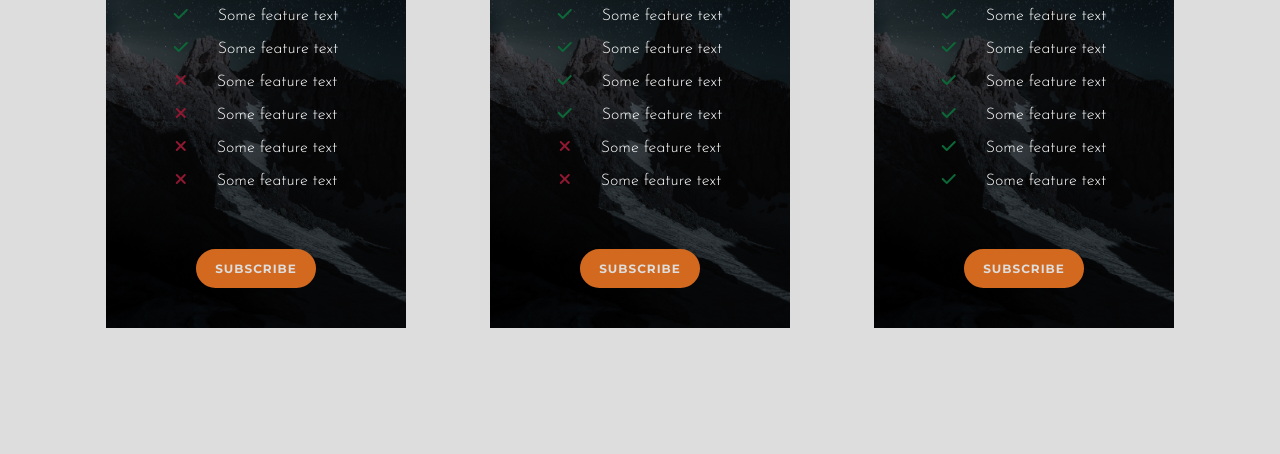
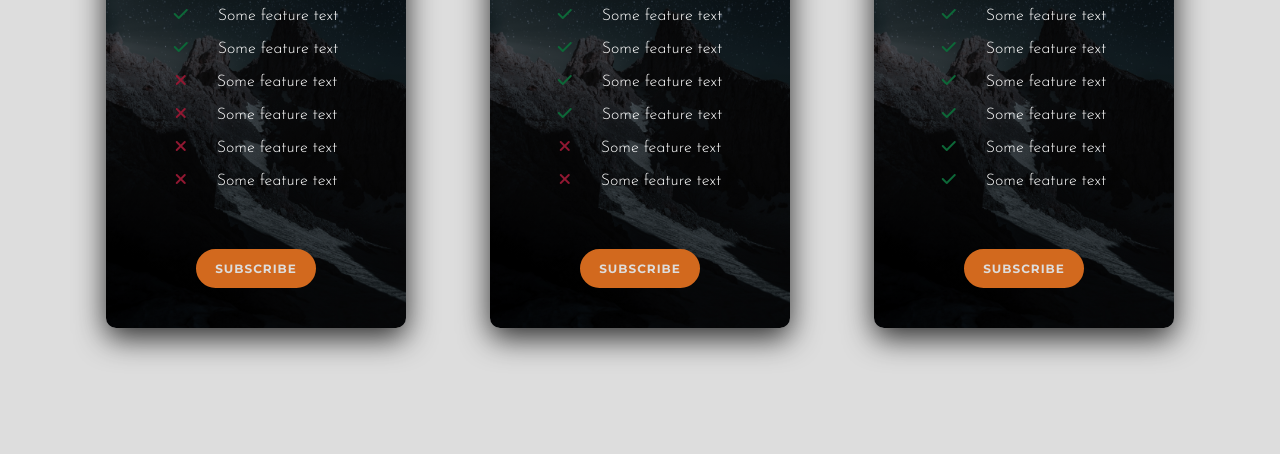
Before and after one commit to tod619/pricingCards, a plain HTML site: page index.html in a window 1280 px wide. Shown: the part 346-800 px from the top of the page. Drawn offline with Linux system fonts and the light colour scheme.

Commit message:
Create hover effect for card in style.css file

```diff
--- a/style.css
+++ b/style.css
@@ -31,6 +31,14 @@ font-family: 'Montserrat', sans-serif; */
     background-size: cover;
     color: #fff;
     text-align: center;
+    border-radius: 10px;
+    box-shadow: 0 10px 30px rgba(0, 0, 0, 0.8);
+    transition: all 0.4s;
+}
+
+.card:hover {
+    transform: scale(1.1);
+    box-shadow: 0 15px 60px rgba(0, 0, 0, 0.8);
 }
 
 .card-header {
```
